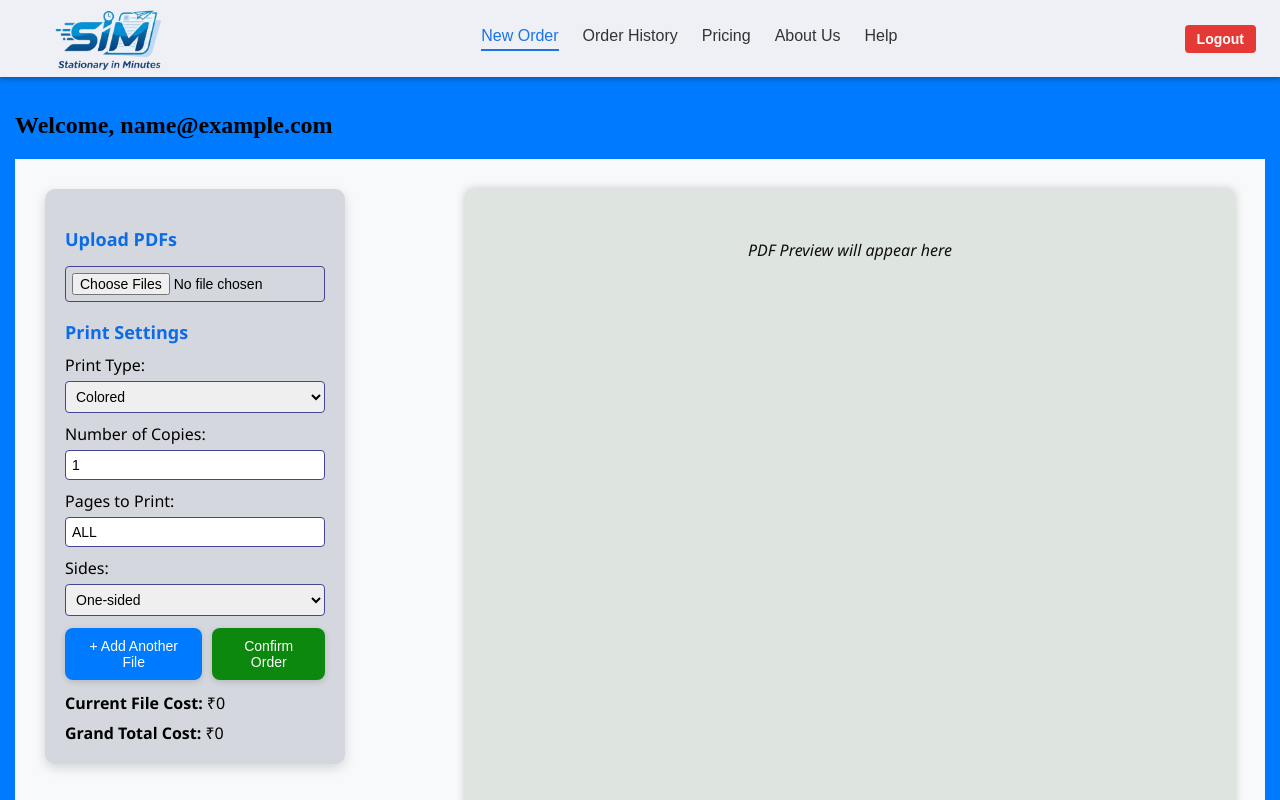
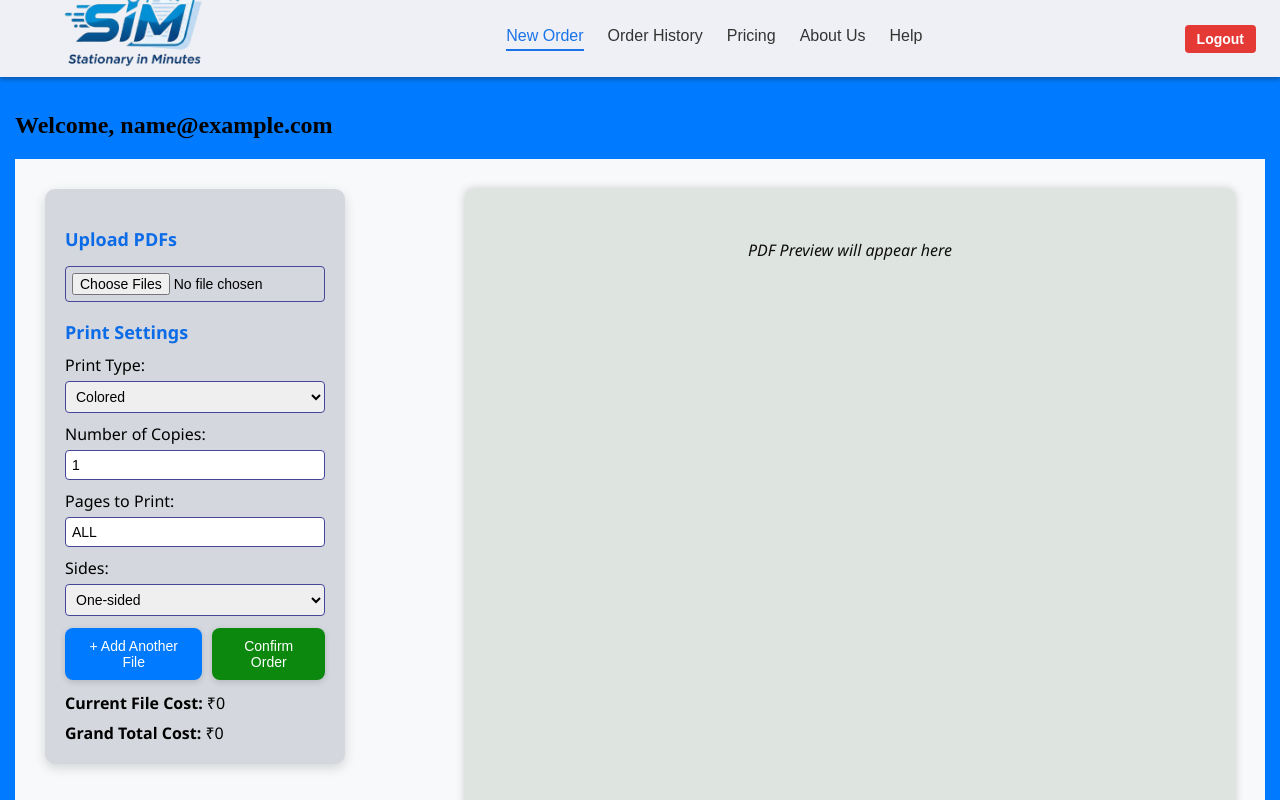
Before and after one commit to neha1015/SIM-Stationary-In-Minutes, a React (Vite) app: page / in a window 1280 px wide. Both pictures are taken after typing "name@example.com", "Sample" into the empty fields and a click on the button "Login". Built offline with nearby package versions, Linux system fonts and the light colour scheme.

Commit message:
logo fix

```diff
--- a/src/components/Login.jsx
+++ b/src/components/Login.jsx
@@ -60,7 +60,8 @@ const Login = ({ onLogin }) => {
     <div className="login-container">
       <div className="overlay">
         <form className="login-form" onSubmit={handleLogin} autoComplete="on">
-        <img src="/simbg.png" alt="SIM Logo" className="login-logo" />
+        {/* <img src="/simbg.png" alt="SIM Logo" className="login-logo" /> */}
+        <img src={`${import.meta.env.BASE_URL}simbg.png`} alt="SIM Logo" className="login-logo" />
 
 
           <h2>Stationary In Minutes</h2>
--- a/src/components/Navbar.jsx
+++ b/src/components/Navbar.jsx
@@ -12,7 +12,9 @@ const Navbar = ({ setSection, handleLogout }) => {
   return (
     <nav className="navbar">
       <div className="nav-left">
-        <img src="/simbg.png" alt="SIM Logo" className="logo-img" />
+        {/* <img src="/simbg.png" alt="SIM Logo" className="logo-img" /> */}
+        <img src={`${import.meta.env.BASE_URL}simbg.png`} alt="SIM Logo" className="login-logo" />
+
       </div>
 
       <ul className="nav-center">
```
